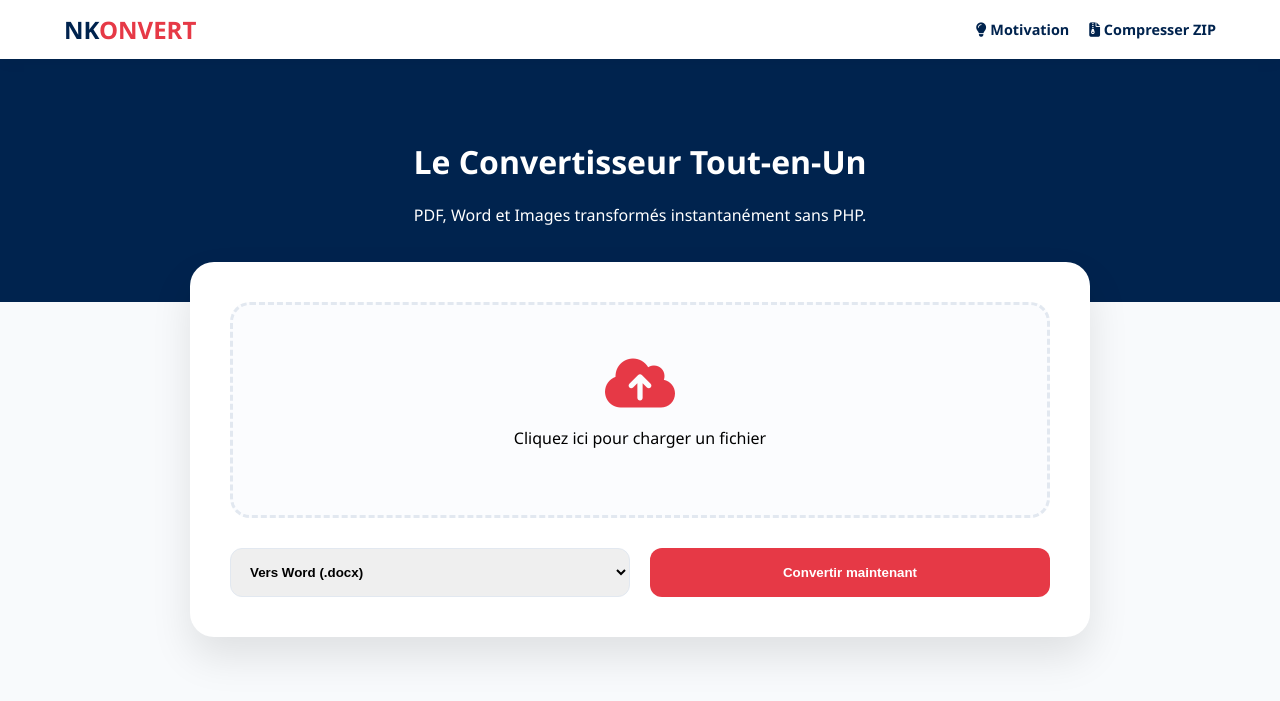
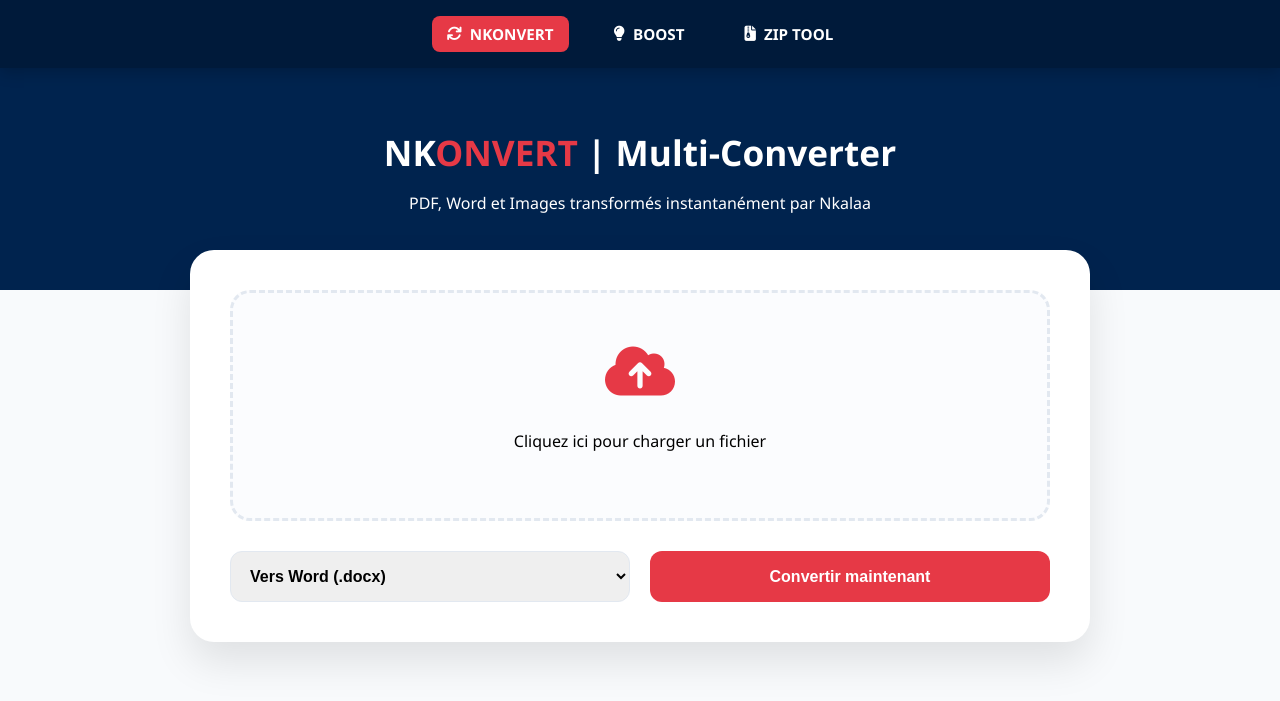
Before and after one commit to Reygreekk/nkonvert, a Flask app: page / in a window 1280 px wide. Shown: the top 701 px of the page. Run offline with Flask 3, Linux system fonts and the light colour scheme.

Commit message:
index.html

```diff
--- a/templates/index.html
+++ b/templates/index.html
@@ -6,41 +6,85 @@
     <title>NKONVERT | Multi-Converter</title>
     <link rel="stylesheet" href="https://cdnjs.cloudflare.com/ajax/libs/font-awesome/6.4.0/css/all.min.css">
     <style>
-        :root { --red: #E63946; --dark: #00234E; --gray: #F8FAFC; --blue: #457B9D; }
+        :root {
+            --red: #E63946;
+            --dark: #00234E;
+            --gray: #F8FAFC;
+            --blue: #457B9D;
+            --nav-bg: #001A3A;
+        }
+
         body { font-family: 'Segoe UI', sans-serif; background: var(--gray); margin: 0; }
-        .nav { background: white; padding: 0.8rem 5%; display: flex; justify-content: space-between; align-items: center; box-shadow: 0 2px 15px rgba(0,0,0,0.05); position: sticky; top:0; z-index:100; }
-        .logo { font-size: 1.5rem; font-weight: 900; color: var(--dark); text-decoration: none; }
-        .logo span { color: var(--red); }
-        .menu-links { display: flex; gap: 20px; }
-        .menu-links a { text-decoration: none; color: var(--dark); font-weight: 600; font-size: 0.9rem; transition: 0.3s; }
+
+        /* --- BARRE DE NAVIGATION --- */
+        .main-nav {
+            background: var(--nav-bg);
+            padding: 1rem 5%;
+            display: flex;
+            justify-content: center;
+            gap: 30px;
+            box-shadow: 0 4px 15px rgba(0,0,0,0.2);
+            position: sticky;
+            top: 0;
+            z-index: 1000;
+        }
+        .main-nav a {
+            color: white;
+            text-decoration: none;
+            font-weight: 600;
+            font-size: 0.95rem;
+            transition: 0.3s;
+            display: flex;
+            align-items: center;
+            gap: 8px;
+            padding: 8px 15px;
+            border-radius: 8px;
+        }
+        .main-nav a:hover { background: rgba(230, 57, 70, 0.1); color: var(--red); }
+        .main-nav a.active { background: var(--red); color: white; }
+
+        /* --- HERO & CONTENT --- */
         .hero { background: var(--dark); color: white; padding: 60px 20px; text-align: center; }
+        .hero h1 { margin: 0; font-size: 2.2rem; }
+        .hero h1 span { color: var(--red); }
+
         .container { max-width: 900px; margin: -40px auto 40px; padding: 0 15px; }
         .converter-card { background: white; border-radius: 24px; padding: 40px; box-shadow: 0 20px 40px rgba(0,0,0,0.1); text-align: center; }
-        .upload-area { border: 3px dashed #E2E8F0; border-radius: 20px; padding: 50px 20px; cursor: pointer; background: #FBFCFE; }
+
+        .upload-area { border: 3px dashed #E2E8F0; border-radius: 20px; padding: 50px 20px; cursor: pointer; background: #FBFCFE; transition: 0.3s; }
         .upload-area:hover { border-color: var(--red); background: #FFF5F5; }
-        .upload-area i { font-size: 3.5rem; color: var(--red); }
+        .upload-area i { font-size: 3.5rem; color: var(--red); margin-bottom: 15px; }
+
         .controls { display: grid; grid-template-columns: 1fr 1fr; gap: 20px; margin-top: 30px; }
-        select, .btn-submit { width: 100%; padding: 15px; border-radius: 12px; font-weight: 600; border: 1px solid #E2E8F0; }
-        .btn-submit { background: var(--red); color: white; border: none; cursor: pointer; }
-        .btn-submit:disabled { background: #ccc; cursor: not_allowed; }
-        .result-box { display: none; margin-top: 30px; padding: 20px; border-radius: 15px; background: #F0FFF4; border: 1px solid #C6F6D5; }
-        .btn-download { display: inline-block; padding: 12px 25px; background: #2F855A; color: white; text-decoration: none; border-radius: 8px; font-weight: bold; }
-        #loader { display: none; margin-top: 20px; color: var(--blue); }
+        select, .btn-submit { width: 100%; padding: 15px; border-radius: 12px; font-weight: 600; border: 1px solid #E2E8F0; font-size: 1rem; }
+
+        .btn-submit { background: var(--red); color: white; border: none; cursor: pointer; transition: 0.3s; }
+        .btn-submit:hover { background: #c52d3a; transform: translateY(-2px); }
+        .btn-submit:disabled { background: #ccc; cursor: not-allowed; }
+
+        .result-box { display: none; margin-top: 30px; padding: 25px; border-radius: 15px; background: #F0FFF4; border: 1px solid #C6F6D5; }
+        .btn-download { display: inline-block; padding: 15px 30px; background: #2F855A; color: white; text-decoration: none; border-radius: 12px; font-weight: bold; margin-top: 15px; }
+
+        #loader { display: none; margin-top: 20px; color: var(--blue); font-weight: bold; }
+
+        @media (max-width: 600px) {
+            .controls { grid-template-columns: 1fr; }
+            .main-nav { gap: 10px; padding: 1rem 2%; }
+            .main-nav a { font-size: 0.8rem; padding: 8px 10px; }
+        }
     </style>
 </head>
 <body>
 
-<nav class="nav">
-    <a href="#" class="logo">NK<span>ONVERT</span></a>
-    <div class="menu-links">
-        <a href="#"><i class="fa fa-lightbulb"></i> Motivation</a>
-        <a href="#"><i class="fa fa-file-zipper"></i> Compresser ZIP</a>
-    </div>
+<nav class="main-nav">
+    <a href="/" class="active"><i class="fa fa-sync"></i> NKONVERT</a>
+    <a href="/boost"><i class="fa fa-lightbulb"></i> BOOST</a>
+    <a href="/zip"><i class="fa fa-file-zipper"></i> ZIP TOOL</a>
 </nav>
 
 <div class="hero">
-    <h1>Le Convertisseur Tout-en-Un</h1>
-    <p>PDF, Word et Images transformés instantanément sans PHP.</p>
+    <h1>NK<span>ONVERT</span> | Multi-Converter</h1>
+    <p>PDF, Word et Images transformés instantanément par Nkalaa</p>
 </div>
 
 <div class="container">
@@ -48,7 +92,7 @@
         <form id="convertForm">
             <div class="upload-area" onclick="document.getElementById('fileInput').click()">
                 <i class="fa-solid fa-cloud-arrow-up"></i>
-                <p>Cliquez ici pour charger un fichier</p>
+                <p id="file-label-text">Cliquez ici pour charger un fichier</p>
                 <input type="file" id="fileInput" hidden required>
                 <div id="file-chosen" style="margin-top:10px; font-weight:bold; color:var(--dark);"></div>
             </div>
@@ -58,24 +102,23 @@
                     <optgroup label="Documents">
                         <option value="docx">Vers Word (.docx)</option>
                         <option value="pdf">Vers PDF (.pdf)</option>
+                        <option value="pptx">Vers PowerPoint (.pptx)</option>
                     </optgroup>
                     <optgroup label="Images">
                         <option value="jpg">Vers Image (.jpg)</option>
                     </optgroup>
-					<optgroup label="Présentations">
-        <option value="pptx">Vers PowerPoint (.pptx)</option>
-        <option value="pdf">Vers PDF (.pdf)</option>
-    </optgroup>
                 </select>
                 <button type="submit" class="btn-submit" id="submitBtn">Convertir maintenant</button>
             </div>
         </form>
 
-        <div id="loader"><i class="fas fa-spinner fa-spin"></i> Conversion en cours...</div>
+        <div id="loader">
+            <i class="fas fa-spinner fa-spin"></i> Conversion en cours sur Starter Plan...
+        </div>
 
         <div class="result-box" id="resultBox">
-            <p>✅ Conversion réussie !</p>
-            <a href="#" id="downloadBtn" class="btn-download">Télécharger le résultat</a>
+            <p style="color: #2F855A; font-weight: bold; font-size: 1.2rem;">✅ Conversion réussie !</p>
+            <a href="#" id="downloadBtn" class="btn-download"><i class="fa fa-download"></i> Télécharger le résultat</a>
         </div>
     </div>
 </div>
@@ -83,6 +126,7 @@
 <script>
     const fileInput = document.getElementById('fileInput');
     const fileChosen = document.getElementById('file-chosen');
+    const fileLabelText = document.getElementById('file-label-text');
     const form = document.getElementById('convertForm');
     const submitBtn = document.getElementById('submitBtn');
     const loader = document.getElementById('loader');
@@ -91,7 +135,8 @@
 
     fileInput.addEventListener('change', () => {
         if (fileInput.files.length > 0) {
-            fileChosen.textContent = fileInput.files[0].name;
+            fileChosen.textContent = "Fichier sélectionné : " + fileInput.files[0].name;
+            fileLabelText.style.display = 'none';
         }
     });
 
@@ -108,6 +153,7 @@
         resultBox.style.display = 'none';
 
         try {
+            // Appel à la route de conversion du serveur Flask
             const response = await fetch('/convert', {
                 method: 'POST',
                 body: formData
@@ -118,11 +164,13 @@
             if (data.success) {
                 downloadBtn.href = data.download_url;
                 resultBox.style.display = 'block';
+                // Scroll fluide vers le résultat
+                resultBox.scrollIntoView({ behavior: 'smooth' });
             } else {
                 alert("Erreur: " + data.error);
             }
         } catch (error) {
-            alert("Erreur lors de la connexion au serveur Python.");
+            alert("Erreur lors de la connexion au serveur.");
         } finally {
             loader.style.display = 'none';
             submitBtn.disabled = false;
```
